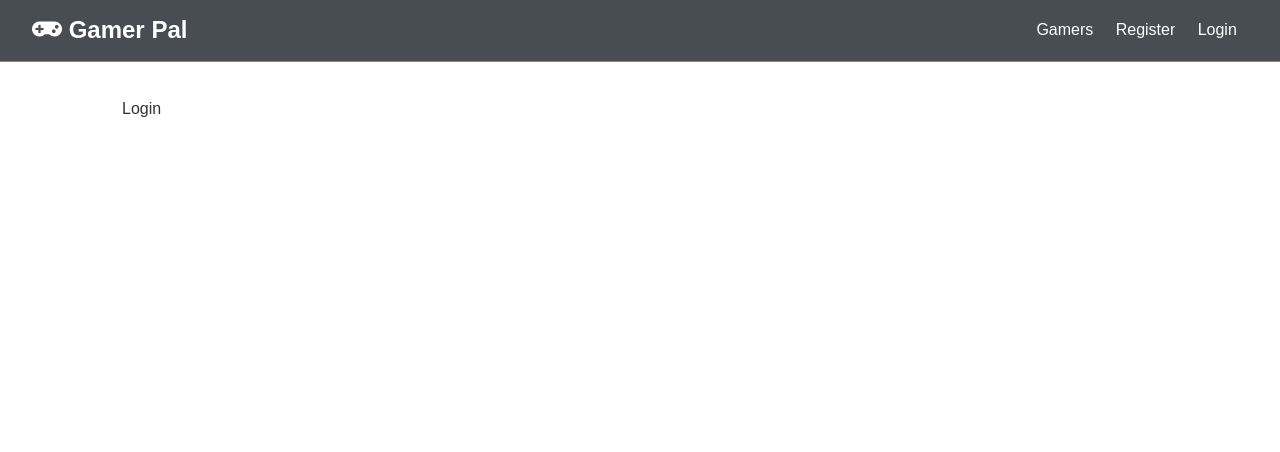
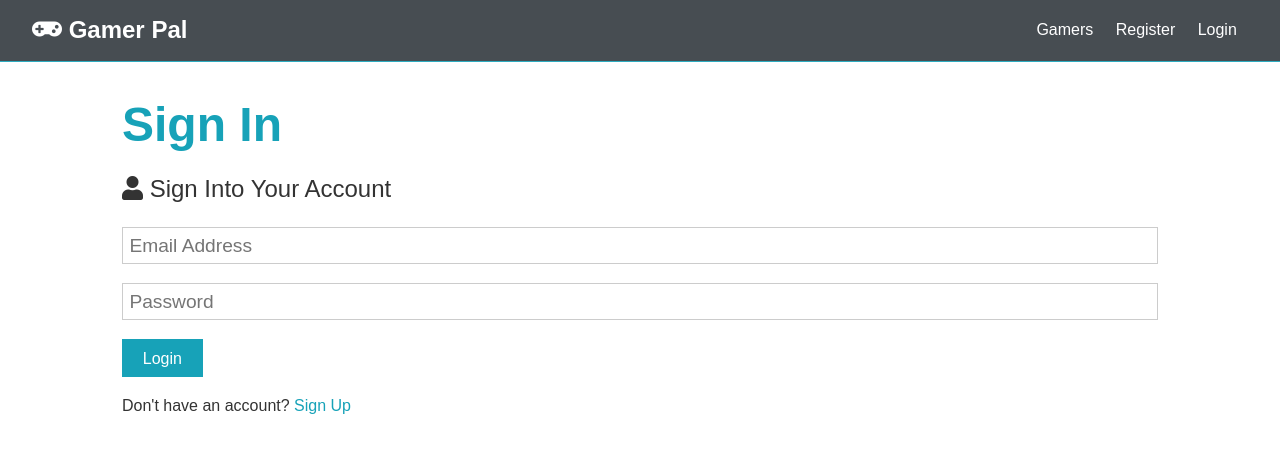
Before and after one commit to sheef-code/buckets-connect, a React (Create React App) app in the folder client/: page /login in a window 1280 px wide. Shown: the top 452 px of the page. Built offline with nearby package versions, Linux system fonts and the light colour scheme.

Commit message:
set up login form

```diff
--- a/client/src/components/auth/Login.js
+++ b/client/src/components/auth/Login.js
@@ -1,7 +1,55 @@
-import React from "react";
+import React, { Fragment, useState } from "react";
+import { Link } from "react-router-dom";
+const Login = () => {
+  const [formData, setFormData] = useState({
+    email: "",
+    password: "",
+  });
 
-const Login = () => {
-  return <div>Login</div>;
+  const { email, password } = formData;
+
+  const onChange = (e) =>
+    setFormData({ ...formData, [e.target.name]: e.target.value });
+
+  const onSubmit = (e) => {
+    e.preventDefault();
+    console.log(formData);
+  };
+
+  return (
+    <Fragment>
+      <h1 className="large text-primary">Sign In</h1>
+      <p className="lead">
+        <i className="fas fa-user" /> Sign Into Your Account
+      </p>
+      <form className="form" onSubmit={onSubmit}>
+        <div className="form-group">
+          <input
+            type="email"
+            placeholder="Email Address"
+            name="email"
+            value={email}
+            onChange={onChange}
+            required
+          />
+        </div>
+        <div className="form-group">
+          <input
+            type="password"
+            placeholder="Password"
+            name="password"
+            value={password}
+            onChange={onChange}
+            minLength="6"
+          />
+        </div>
+        <input type="submit" className="btn btn-primary" value="Login" />
+      </form>
+      <p className="my-1">
+        Don't have an account? <Link to="/register">Sign Up</Link>
+      </p>
+    </Fragment>
+  );
 };
 
 export default Login;
```
